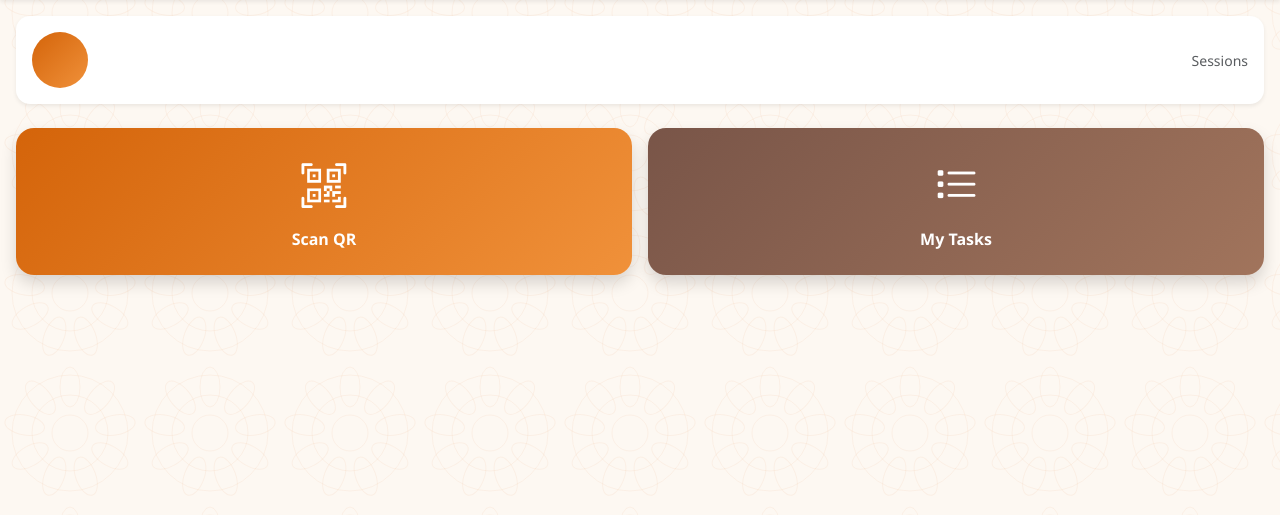
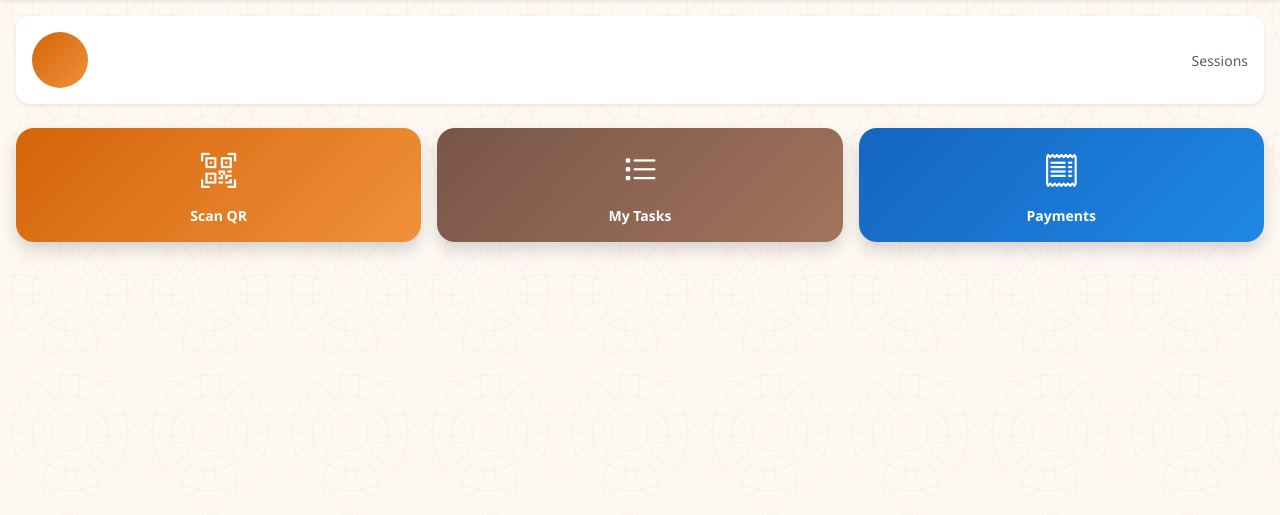
Before and after one commit to jayant1345/ASTANG-YOGA, a Python web app: template app/templates/student/dashboard.html in a window 1280 px wide. Shown: the part 57-572 px from the top of the page. Run offline with Jinja, Linux system fonts and the light colour scheme; the template is opened without the code that fills it, so the values that code supplies are empty.

Commit message:
student payment whatsapp link

```diff
--- a/app/__init__.py
+++ b/app/__init__.py
@@ -45,6 +45,11 @@ def create_app():
             flash('Your account has been deactivated. Contact admin.', 'danger')
             return redirect(url_for('auth.login'))
 
+    @app.route('/login')
+    def login_redirect():
+        from flask import redirect, url_for
+        return redirect(url_for('auth.login'))
+
     @app.route('/')
     def index():
         from flask import redirect, url_for
--- a/app/templates/student/dashboard.html
+++ b/app/templates/student/dashboard.html
@@ -185,28 +185,37 @@
 
 <!-- Action buttons -->
 <div class="row g-3 mb-4">
-  <div class="col-6">
+  <div class="col-4">
     <a href="{{ url_for('attendance.scan') }}"
        class="action-btn-card card shadow text-decoration-none text-center {{ 'opacity-50 pe-none' if has_overdue else '' }}"
        style="background:linear-gradient(135deg,#d4640a,#f0913a); color:white;">
-      <div class="card-body py-4">
-        <i class="bi bi-qr-code-scan" style="font-size:2.8rem"></i>
-        <p class="fw-bold mt-2 mb-0">Scan QR</p>
-        {% if has_overdue %}<small class="opacity-75">Blocked — fees overdue</small>{% endif %}
+      <div class="card-body py-3">
+        <i class="bi bi-qr-code-scan" style="font-size:2.2rem"></i>
+        <p class="fw-bold mt-2 mb-0 small">Scan QR</p>
+        {% if has_overdue %}<small class="opacity-75" style="font-size:.65rem">Blocked</small>{% endif %}
       </div>
     </a>
   </div>
-  <div class="col-6">
+  <div class="col-4">
     <a href="{{ url_for('student.tasks') }}"
        class="action-btn-card card shadow text-decoration-none text-center"
        style="background:linear-gradient(135deg,#795548,#a1745c); color:white;">
-      <div class="card-body py-4">
-        <i class="bi bi-list-task" style="font-size:2.8rem"></i>
+      <div class="card-body py-3">
+        <i class="bi bi-list-task" style="font-size:2.2rem"></i>
         {% if pending_count %}
-        <span class="badge bg-warning text-dark ms-1" style="position:relative;top:-10px;font-size:.7rem">{{ pending_count }}</span>
+        <span class="badge bg-warning text-dark ms-1" style="position:relative;top:-8px;font-size:.65rem">{{ pending_count }}</span>
         {% endif %}
-        <p class="fw-bold mt-2 mb-0">My Tasks</p>
-        {% if pending_count %}<small class="opacity-75">{{ pending_count }} pending</small>{% endif %}
+        <p class="fw-bold mt-2 mb-0 small">My Tasks</p>
+      </div>
+    </a>
+  </div>
+  <div class="col-4">
+    <a href="{{ url_for('student.fees') }}"
+       class="action-btn-card card shadow text-decoration-none text-center"
+       style="background:linear-gradient(135deg,#1565c0,#1e88e5); color:white;">
+      <div class="card-body py-3">
+        <i class="bi bi-receipt" style="font-size:2.2rem"></i>
+        <p class="fw-bold mt-2 mb-0 small">Payments</p>
       </div>
     </a>
   </div>
```
Also changed, not shown: app/student/routes.py (+17 -1 lines), app/templates/student/fees.html (added, +116 -0 lines).
